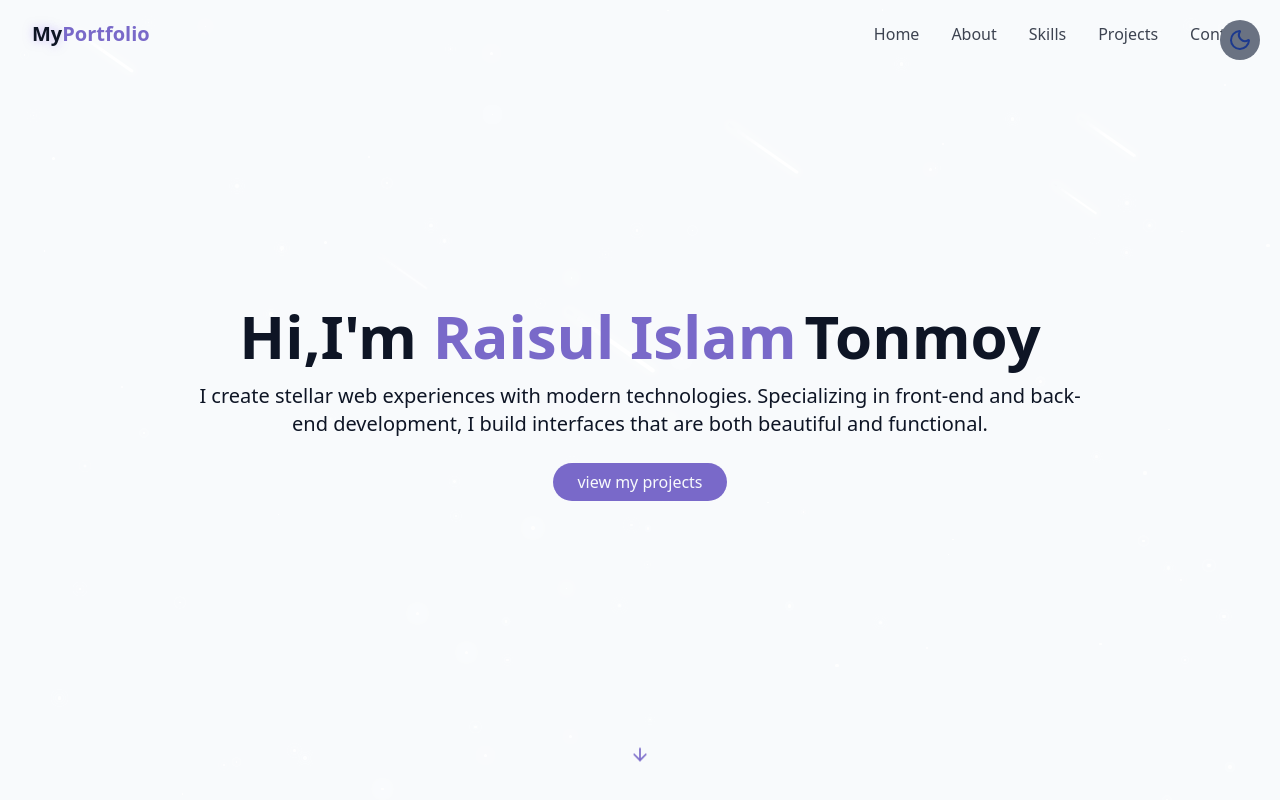
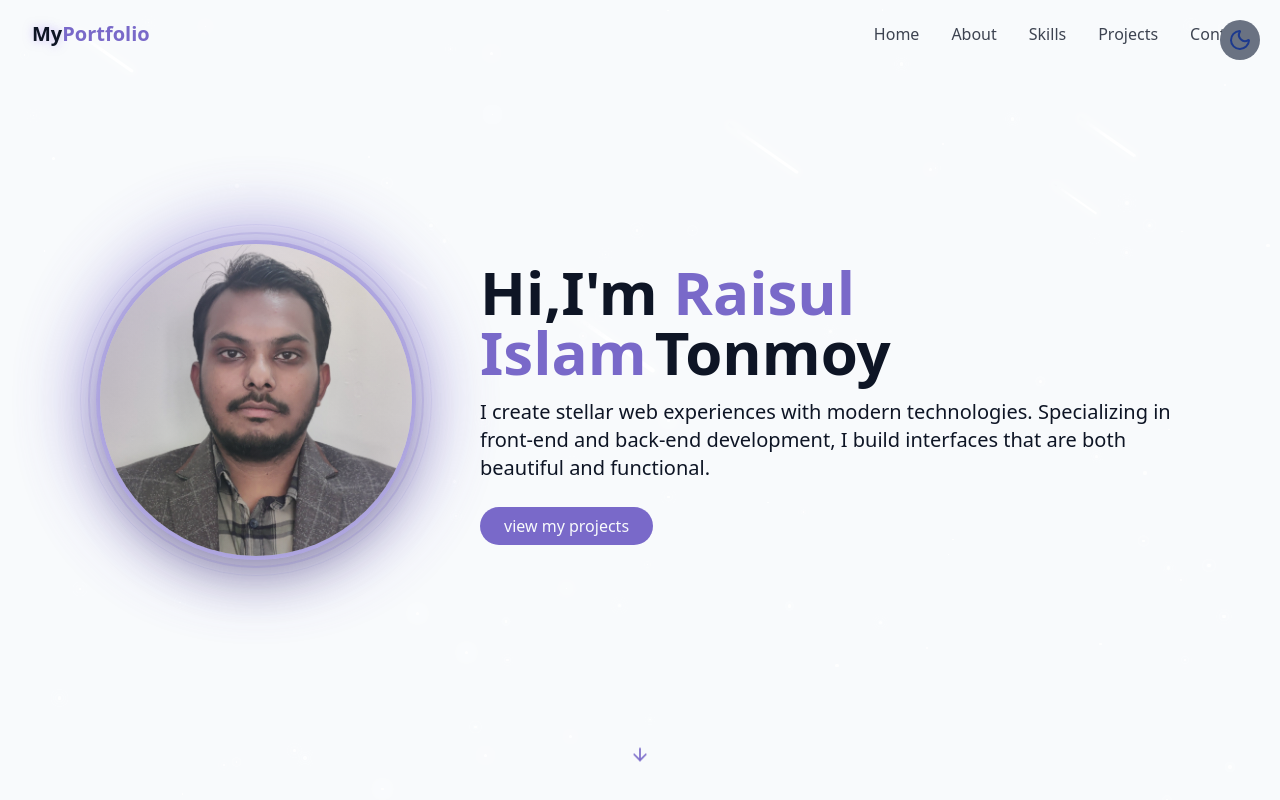
Before and after one commit to sodium000/portfolio_1, a React (Vite) app: page / in a window 1280 px wide. Shown: the top 800 px of the page. Built offline with nearby package versions, Linux system fonts and the light colour scheme.

Commit message:
profile pic added

```diff
--- a/src/components/HeroSection.jsx
+++ b/src/components/HeroSection.jsx
@@ -7,9 +7,32 @@ const HeroSection = () => {
       id="hero"
       className=" relative px-4 flex flex-col items-center justify-center min-h-screen bg-hero-pattern bg-cover bg-center text-center"
     >
-      <div className="container max-w0-4xl mx-auto text-center z-10">
+      <div className="container max-w-6xl mx-auto z-10">
+        <div className="flex flex-col md:flex-row items-center justify-center gap-8 md:gap-12 lg:gap-16">
+          {/* Profile Picture Section */}
+          <div className="order-2 md:order-1 opacity-0 animate-fade-in-delay-3">
+            <div className="relative group">
+              {/* Glowing background circle */}
+              <div className="absolute inset-0 rounded-full bg-primary opacity-20 blur-2xl group-hover:opacity-30 transition-opacity duration-300 animate-pulse-subtle"></div>
 
-      <div className="space-y-4">
+              {/* Image container with gradient border */}
+              <div className="relative w-48 h-48 md:w-64 md:h-64 lg:w-80 lg:h-80 rounded-full overflow-hidden border-4 border-primary/30 shadow-2xl group-hover:border-primary/50 transition-all duration-300 group-hover:scale-105">
+                <div className="absolute inset-0 bg-gradient-to-br from-primary/20 via-transparent to-primary/10"></div>
+                <img
+                  src="/Users.jpg"
+                  alt="Raisul Islam Tonmoy"
+                  className="w-full h-full object-cover"
+                />
+              </div>
+
+              {/* Decorative rings */}
+              <div className="absolute -inset-2 rounded-full border-2 border-primary/20 animate-pulse-subtle"></div>
+              <div className="absolute -inset-4 rounded-full border border-primary/10"></div>
+            </div>
+          </div>
+
+          {/* Text Content Section */}
+          <div className="order-1 md:order-2 flex-1 text-center md:text-left space-y-4">
             <h1 className="text-4xl md:text-6xl font-bold traking-tight">
               <span className="opacity-0 animate-fade-in"> Hi,I'm</span>
               <span className="text-primary opacity-0 animate-fade-in-delay-1">
@@ -20,7 +43,7 @@ const HeroSection = () => {
                 Tonmoy
               </span>
             </h1>
-        <p className="text-lg md:text-xl text-muted-foreground max-w-4xl mx-auto opacity-0 animate-fade-in-delay-4">
+            <p className="text-lg md:text-xl text-muted-foreground max-w-4xl mx-auto md:mx-0 opacity-0 animate-fade-in-delay-4">
               I create stellar web experiences with modern technologies.
                 Specializing in front-end and back-end development, I build interfaces that are
                 both beautiful and functional.
@@ -29,6 +52,7 @@ const HeroSection = () => {
                 <a href="#projects" className= "cosmic-button">
                     view my projects
                 </a>
+            </div>
           </div>
         </div>
       </div>
```
Also changed, not shown: public/Users.jpg (added). Lines whose indentation alone changed are shown as unchanged.
